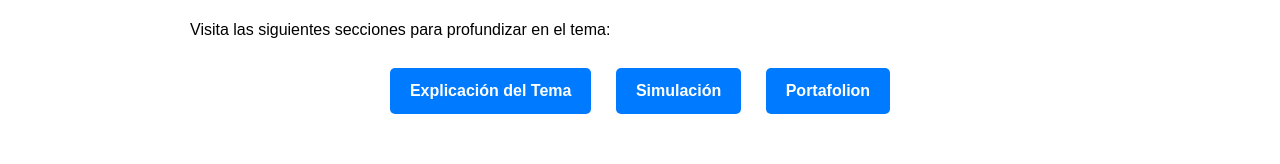
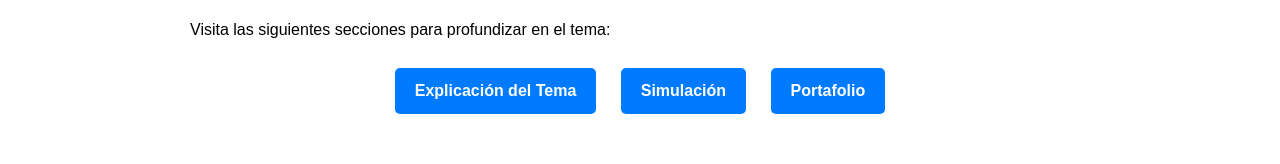
Before and after one commit to carandgut/IMS, a plain HTML site: page index.html in a window 1280 px wide. Shown: the part 728-892 px from the top of the page. Drawn offline with Linux system fonts and the light colour scheme.

Commit message:
Update index.html

```diff
--- a/index.html
+++ b/index.html
@@ -104,7 +104,7 @@ footer a:hover {
         <p>Visita las siguientes secciones para profundizar en el tema:</p>
         <a href="tema.html" class="button">Explicación del Tema</a>
         <a href="simulacion.html" class="button">Simulación</a>
-        <a href="portafolio.html" class="button">Portafolion</a>
+        <a href="portafolio.html" class="button">Portafolio</a>
 
     </div>
  <footer>
```
